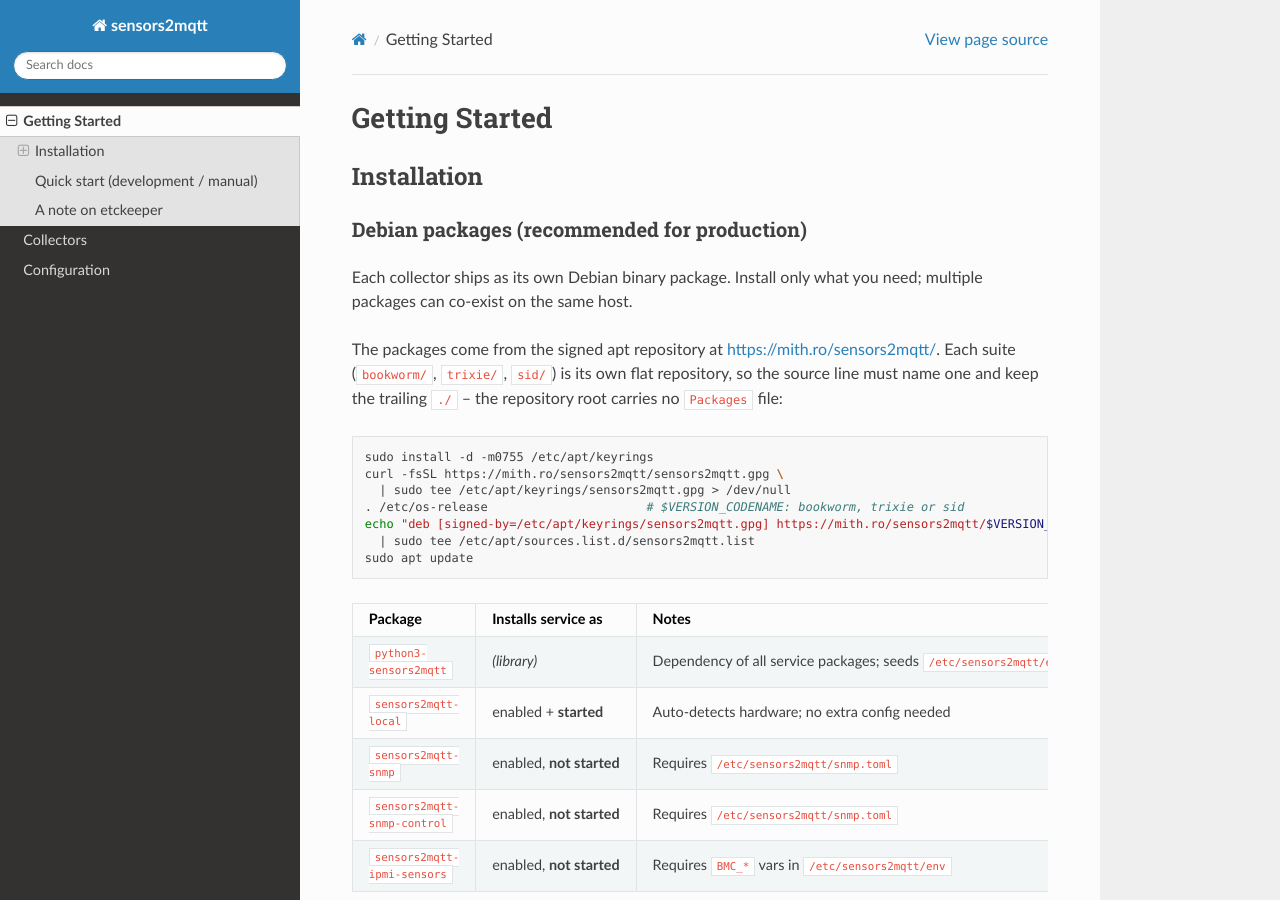
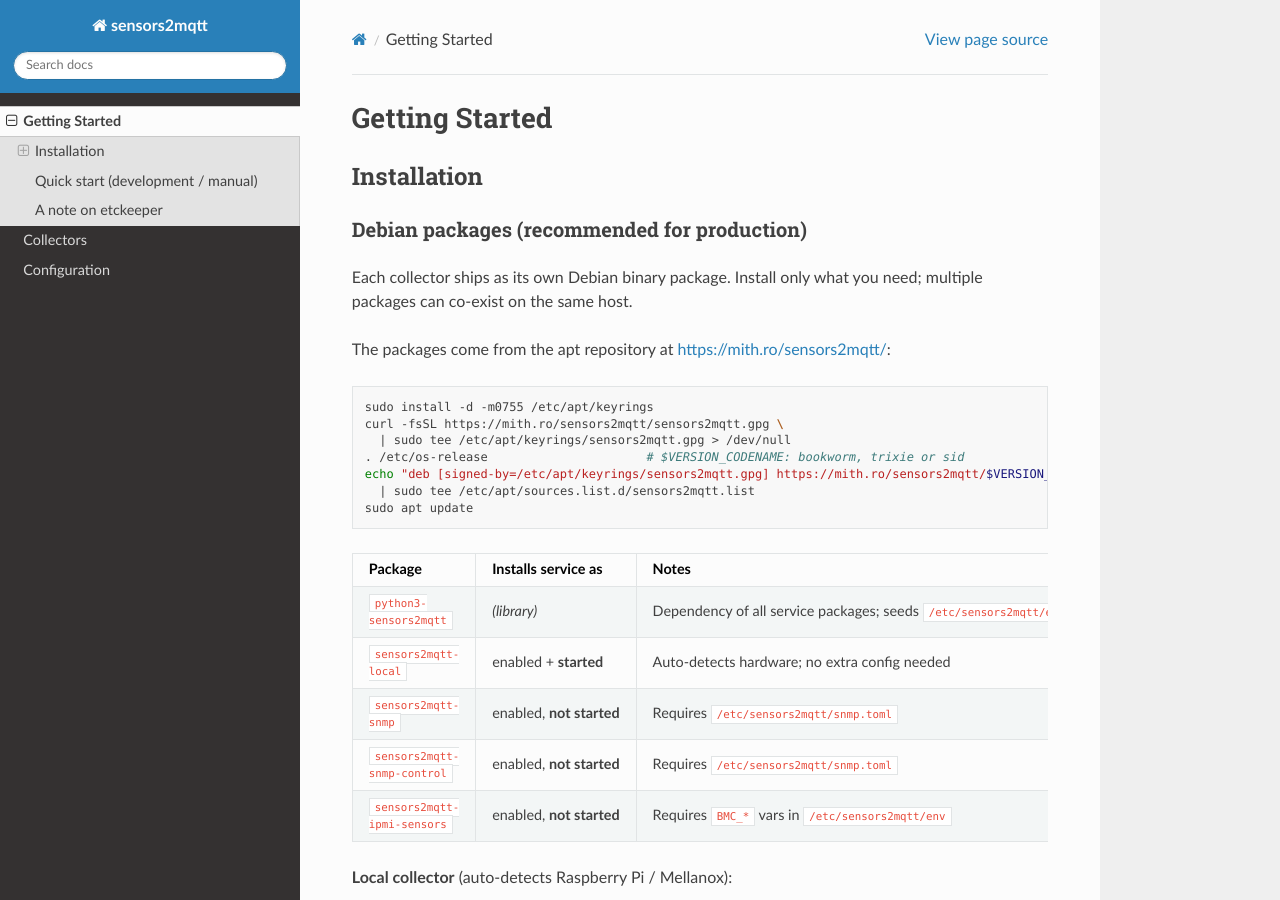
Before and after one commit to mithro/sensors2mqtt, a Sphinx documentation site: the page built from docs/getting-started.md, in a window 1280 px wide and 900 px high. Built offline with Sphinx 7.4.7 and the Read the Docs theme 3.1.0, drawn with Linux system fonts in a browser that asks for light colours.

Commit message:
docs: keep the install section to the steps
Drop the explanation of the flat per-suite layout; the commands already
pick the host's own suite.

Co-Authored-By: Claude Opus 5 (1M context) <noreply@anthropic.com>

````diff
--- a/docs/getting-started.md
+++ b/docs/getting-started.md
@@ -7,10 +7,7 @@
 Each collector ships as its own Debian binary package. Install only what you need;
 multiple packages can co-exist on the same host.
 
-The packages come from the signed apt repository at
-<https://mith.ro/sensors2mqtt/>. Each suite (`bookworm/`, `trixie/`, `sid/`) is
-its own flat repository, so the source line must name one and keep the trailing
-`./` -- the repository root carries no `Packages` file:
+The packages come from the apt repository at <https://mith.ro/sensors2mqtt/>:
 
 ```bash
 sudo install -d -m0755 /etc/apt/keyrings
````
Also changed, not shown: README.md (+1 -4 lines).
